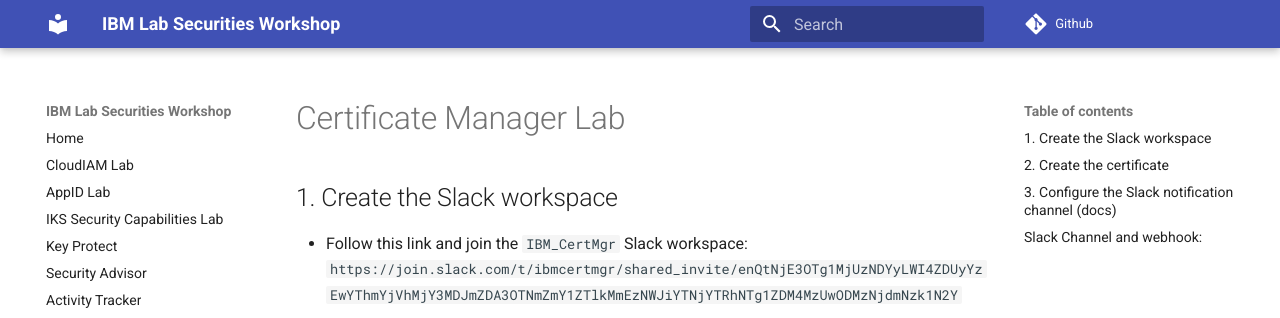
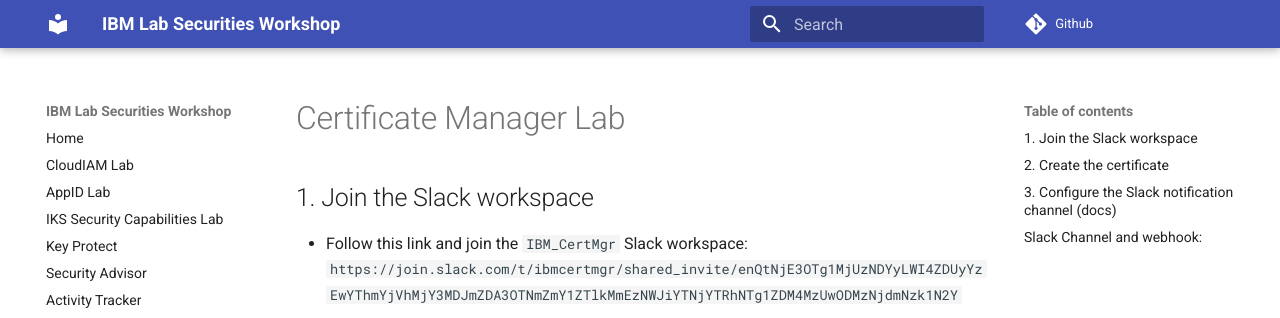
Before and after one commit to ibm-cloud-architecture/ibm-security-workshop, an MkDocs documentation site: the page built from docs/CertificateManager/README.md, in a window 1280 px wide and 900 px high. Shown: the top 318 px of the window. Built offline with MkDocs 1.6.1 and Material for MkDocs 9.7.7, drawn with Linux system fonts in a browser that asks for light colours.

Commit message:
Update README.md

````diff
--- a/docs/CertificateManager/README.md
+++ b/docs/CertificateManager/README.md
@@ -1,5 +1,5 @@
 # Certificate Manager Lab
-## 1. Create the Slack workspace
+## 1. Join the Slack workspace
 
   - Follow this link and join the `IBM_CertMgr` Slack workspace: ``` https://join.slack.com/t/ibmcertmgr/shared_invite/enQtNjE3OTg1MjUzNDYyLWI4ZDUyYzEwYThmYjVhMjY3MDJmZDA3OTNmZmY1ZTlkMmEzNWJiYTNjYTRhNTg1ZDM4MzUwODMzNjdmNzk1N2Y ```
   - **Login** and **verify your account** through the email you provided.
````
